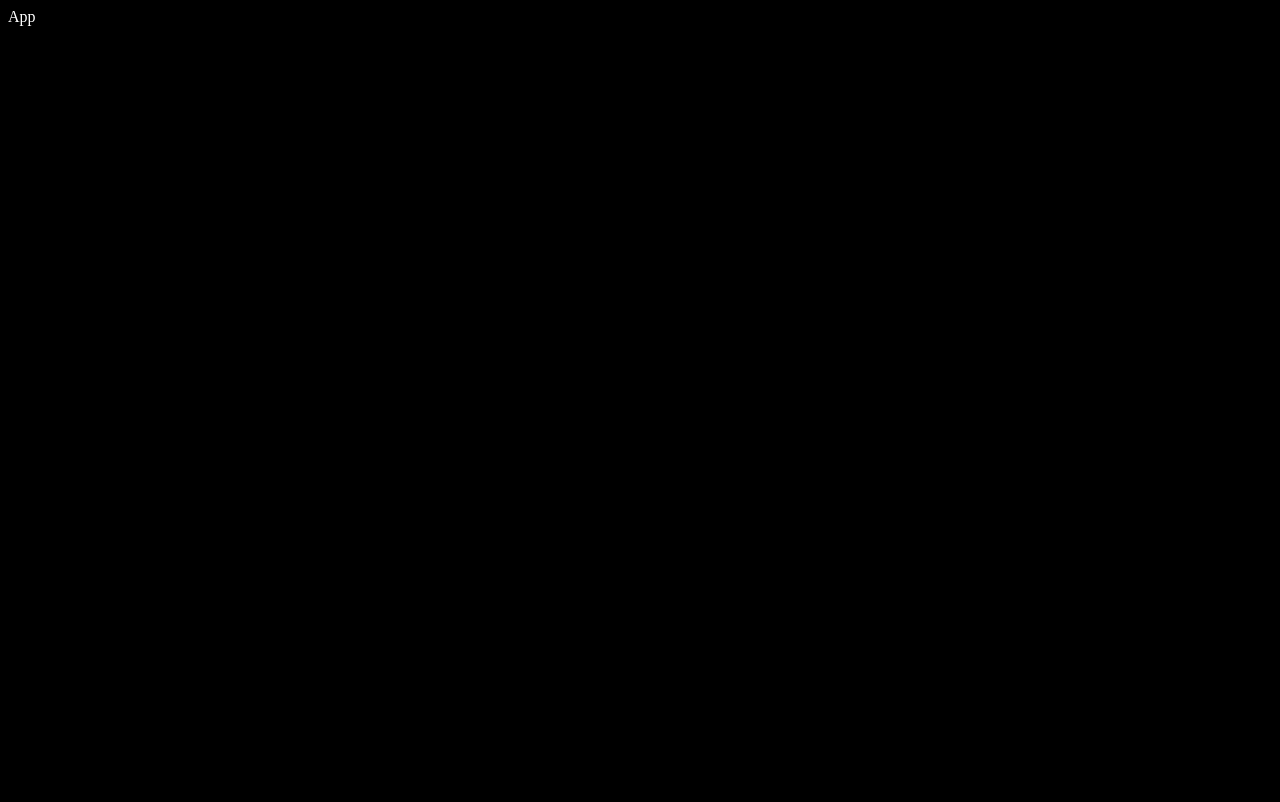
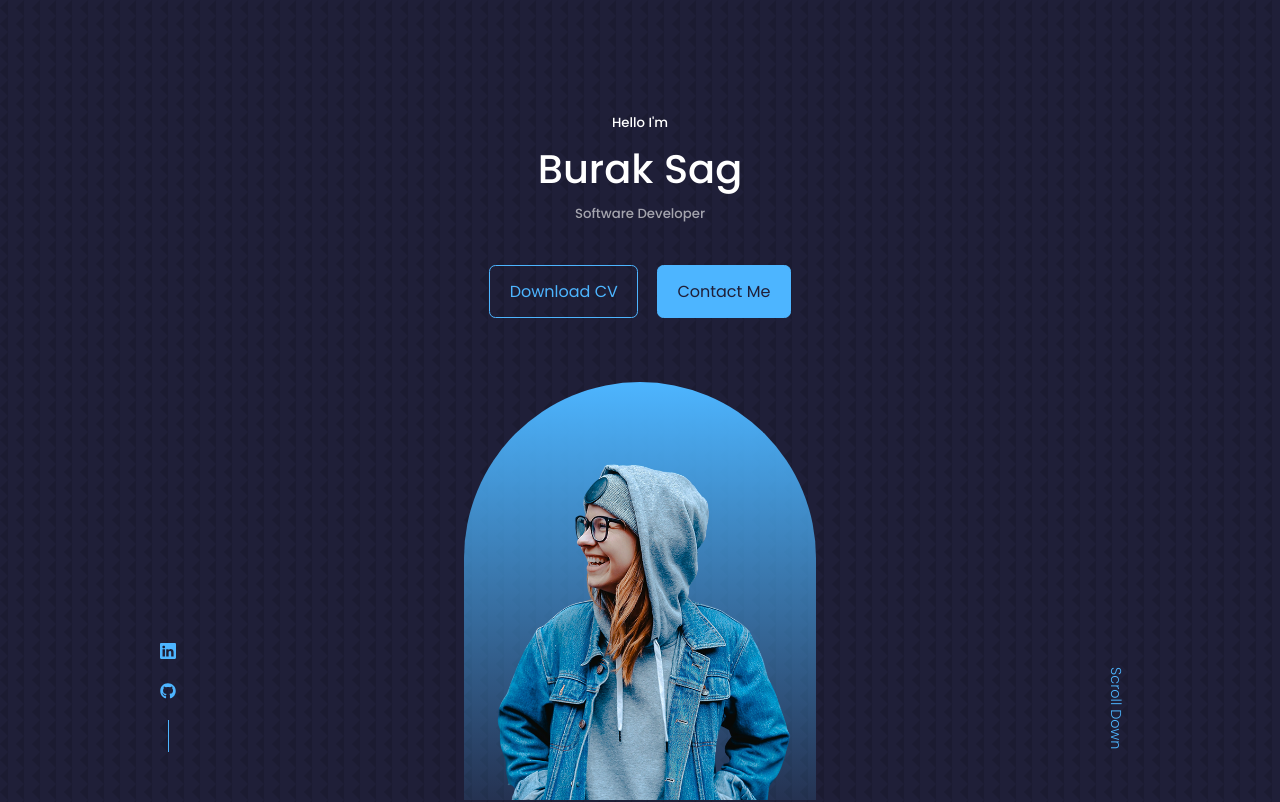
Before and after one commit to iburaksag/react-personal-website, a React (Create React App) app: page / in a window 1280 px wide. Shown: the top 802 px of the page. Built offline with nearby package versions, Linux system fonts and the light colour scheme.

Commit message:
Header component is completed. It has also made responsive for mobile.

```diff
--- a/package.json
+++ b/package.json
@@ -8,6 +8,7 @@
     "@testing-library/user-event": "^13.5.0",
     "react": "^18.2.0",
     "react-dom": "^18.2.0",
+    "react-icons": "^4.8.0",
     "react-scripts": "5.0.1",
     "web-vitals": "^2.1.4"
   },
--- a/src/App.jsx
+++ b/src/App.jsx
@@ -1,9 +1,28 @@
 import React from 'react'
+import Header from './components/header/Header'
+import Nav from './components/nav/Nav'
+import About from "./components/about/About";
+import Experience from "./components/experience/Experience";
+import Services from "./components/services/Services";
+import Portfolio from "./components/portfolio/Portfolio";
+import Testimonials from "./components/testimonials/Testimonials";
+import Contact from "./components/contact/Contact";
+import Footer from "./components/footer/Footer";
 
 const App = () => {
   return (
-    <div>App</div>
-  )
+    <>
+      <Header />
+      <Nav />
+      <About />
+      <Experience />
+      <Services />
+      <Portfolio />
+      <Testimonials />
+      <Contact />
+      <Footer />
+    </>
+  );
 }
 
 export default App
--- /dev/null
+++ b/src/components/header/CTA.jsx
@@ -0,0 +1,13 @@
+import React from 'react'
+import CV from '../../assets/cv.pdf'
+/* call to action */
+const CTA = () => {
+  return (
+    <div className="cta">
+      <a href={CV} className='btn' download="Burak_Sag_CV.pdf">Download CV</a>
+      <a href="#contact" className='btn btn-primary'>Contact Me</a>
+    </div>
+  );
+}
+
+export default CTA
--- a/src/components/header/Header.jsx
+++ b/src/components/header/Header.jsx
@@ -1,10 +1,28 @@
 import React from 'react'
 import './header.css'
+import CTA from './CTA';
+import ME from '../../assets/me.png'
+import HeaderSocials from './HeaderSocials';
 
 const Header = () => {
   return (
-    <div>Header</div>
-  )
+    <header>
+      <div className="container header__container">
+        <h5>Hello I'm</h5>
+        <h1>Burak Sag</h1>
+        <h5 className="text-light">Software Developer</h5>
+        <CTA /> {/* Call To Action */}
+        <HeaderSocials />
+
+        <div className="me">
+          <img src={ME} alt="me" />
+        </div>
+        <a href="#contact" className="scroll__down">
+          Scroll Down
+        </a>
+      </div>
+    </header>
+  );
 }
 
 export default Header
--- /dev/null
+++ b/src/components/header/HeaderSocials.jsx
@@ -0,0 +1,21 @@
+import React from 'react'
+import { BsLinkedin } from "react-icons/bs";
+import { FaGithub } from "react-icons/fa";
+
+const HeaderSocials = () => {
+  return (
+    <div className="header__socials">
+      <a
+        href="https://www.linkedin.com/in/burak-sag-4883a2139/"
+        target="_blank"
+      >
+        <BsLinkedin />
+      </a>
+      <a href="https://github.com/iburaksag/" target="_blank">
+        <FaGithub />
+      </a>
+    </div>
+  );
+}
+
+export default HeaderSocials
--- a/src/components/header/header.css
+++ b/src/components/header/header.css
@@ -0,0 +1,74 @@
+header {
+    height: 100vh;
+    padding-top: 7rem;
+    overflow: hidden;
+}
+
+.header__container {
+    text-align: center;
+    height: 100%;
+    position: relative;
+}
+
+.cta {
+    margin-top: 2.5rem;
+    display: flex;
+    gap: 1.2rem;
+    justify-content: center;
+}
+
+.header__socials {
+    display: flex;
+    flex-direction: column;
+    align-items: center;
+    gap:0.8rem;
+    position: absolute;
+    left: 0;
+    bottom: 3rem;
+}
+
+.header__socials::after {
+    content: '';
+    width: 1px;
+    height: 2rem;
+    background: var(--color-primary);
+}
+
+.me {
+    background: linear-gradient(var(--color-primary), transparent);
+    width: 22rem;
+    height: 30rem;
+    position: absolute;
+    left: calc(50% - 11rem);
+    margin-top: 4rem;
+    border-radius: 12rem 12rem 0 0;
+    overflow: hidden;
+    padding: 5rem 1.5rem 1.5rem 1.5rem;
+}
+
+.scroll__down {
+    position: absolute;
+    right: -2.3rem;
+    bottom: 5rem;
+    transform: rotate(90deg);
+    font-weight: 300;
+    font-size: 0.9rem;
+}
+
+/* MD Devices*/
+@media screen and (max-width: 1024px) {
+    header {
+        height: 68vh;
+    }
+}
+
+/* SM Devices*/
+@media screen and (max-width: 600px) {
+    header {
+        height: 100vh;
+    }
+
+    .header__socials, .scroll__down {
+        display: none;
+    }
+}
--- a/src/index.css
+++ b/src/index.css
@@ -1,4 +1,133 @@
+@import url('https://fonts.googleapis.com/css2?family=Poppins:wght@300;400;500;600&display=swap');
+
+* {
+    margin: 0;
+    padding: 0;
+    border: 0;
+    outline: 0;
+    box-sizing: border-box;
+    list-style: none;
+    text-decoration: none;
+}
+
+:root {
+    --color-bg: #1f1f38;
+    --color-bg-variant: #2c2c6c;
+    --color-primary: #4db5ff;
+    --color-primary-variant: rgba(77,181,255,0.4);
+    --color-white: #fff;
+    --color-light: rgba(255, 255, 255, 0.6);
+
+    --transition: all 400ms ease;
+
+    --container-width-lg: 75%;
+    --container-width-md: 86%;
+    --container-width-sm: 90%;
+}
+
+html {
+    scroll-behavior: smooth;
+}
+
+::-webkit-scrollbar {
+    display: none;
+}
+
 body {
-    background: black ;
-    color: white;
+    font-family: 'Poppins', sans-serif;
+    background: var(--color-bg);
+    color: var(--color-white);
+    line-height: 1.7;
+    background-image: url(../src/assets/bg-texture.png);
 }
+
+.container {
+    width: var(--container-width-lg);
+    margin: 0 auto;
+}
+
+h1, h2, h3, h4, h5 {
+    font-weight: 500;
+}
+
+h1 {
+    font-size: 2.5rem;
+}
+
+section {
+    margin-top: 8rem;
+}
+
+section > h2, section > h5 {
+    text-align: center;
+    color: var(--color-light);
+}
+
+section > h2 {
+    color: var(--color-primary);
+    margin-bottom: 3rem;
+}
+
+.text-light {
+    color: var(--color-light);
+}
+
+a {
+    color: var(--color-primary);
+    transition: var(--transtion);
+}
+
+a:hover {
+    color: var(--color-white);
+}
+
+.btn {
+    width: max-content;
+    display: inline-block;
+    color: var(--color-primary);
+    padding: 0.75rem 1.2rem;
+    border-radius: 0.4rem;
+    cursor: pointer;
+    border: 1px solid var(--color-primary);
+    transition: var(--transition);
+}
+
+.btn:hover {
+    background: var(--color-white);
+    color: var(--color-bg);
+    border-color: transparent;
+}
+
+.btn-primary {
+    background: var(--color-primary);
+    color: var(--color-bg);
+}
+
+img {
+    display: block;
+    width: 100%;
+    object-fit: cover;
+}
+
+
+/* MD Devices*/
+@media screen and (max-width: 1024px) {
+    .container{
+        width: var(--container-width-md);
+    }
+
+    section {
+        margin-top: 6rem;
+    }
+}
+
+/* SM Devices*/
+@media screen and (max-width: 600px) {
+    .container{
+        width: var(--container-width-sm);
+    }
+
+    section > h2{
+        margin-bottom: 2rem;
+    }
+}
```
Also changed, not shown: 1 other file (tests, documents, lock files or other folders).
